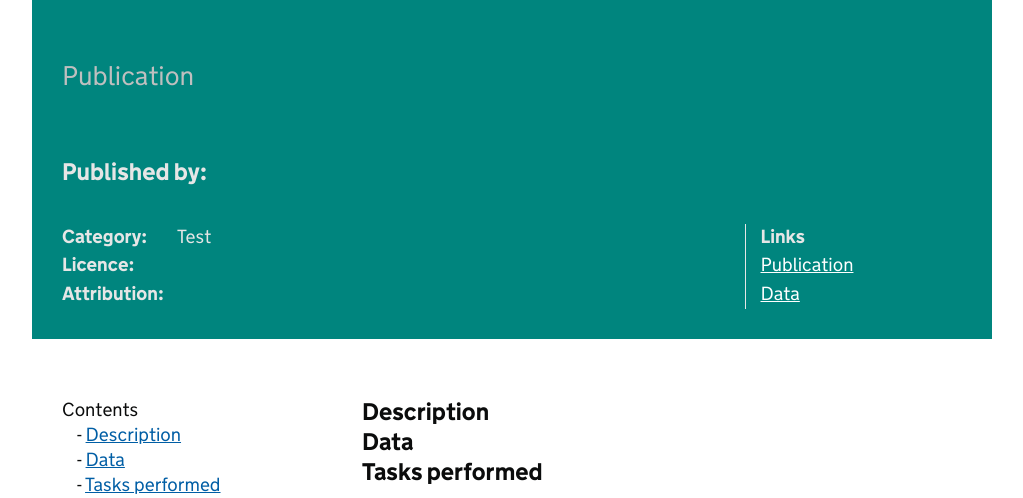
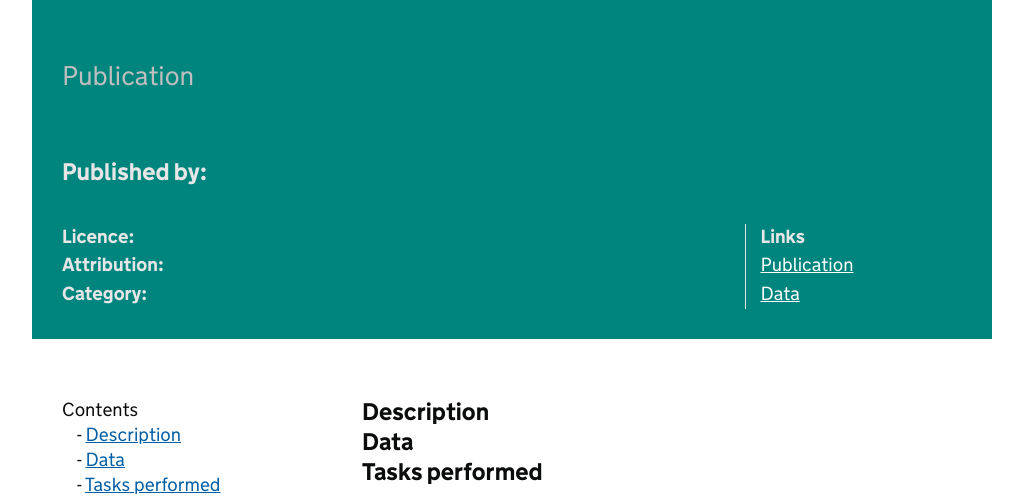
Before and after one commit to communitiesuk/digital-land-explorer, a Flask app: template application/templates/publication.html in a window 1280 px wide. Shown: the part 206-704 px from the top of the page, without its empty margins (128-1151 px from the left). Run offline with Flask 2, Linux system fonts and the light colour scheme; the template is opened without the code that fills it, so the values that code supplies are empty; some libraries are stand-ins or nearby versions.

Commit message:
remove 'test' text from category

```diff
--- a/application/templates/publication.html
+++ b/application/templates/publication.html
@@ -25,12 +25,12 @@
         <div class="grid-row mdp-info-section">
           <div class="column-three-quarters">
             <dl class="definition-inline definition-list-spread">
-              <dt>Category</dt>
-              <dd>Test</dd>
               <dt>Licence</dt>
               <dd><a href="{{ url_for('frontend.licence', id=publication.licence.licence) }}">{{ publication.licence.name }}</a></dd>
               <dt>Attribution</dt>
               <dd><a href="{{ url_for('frontend.attribution', id=publication.attribution.attribution) }}">{{ publication.attribution.name }}</a></dd>
+              <dt>Category</dt>
+              <dd></dd>
             </dl>
           </div>
           <div class="column-one-quarter mdp-links-section">
```
